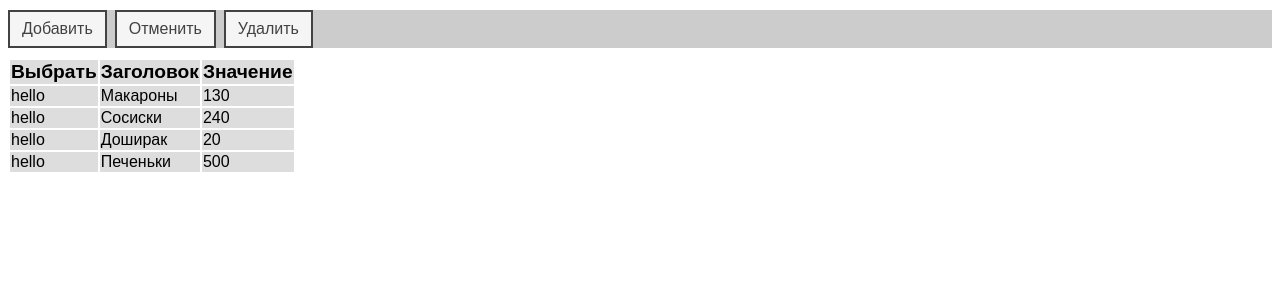
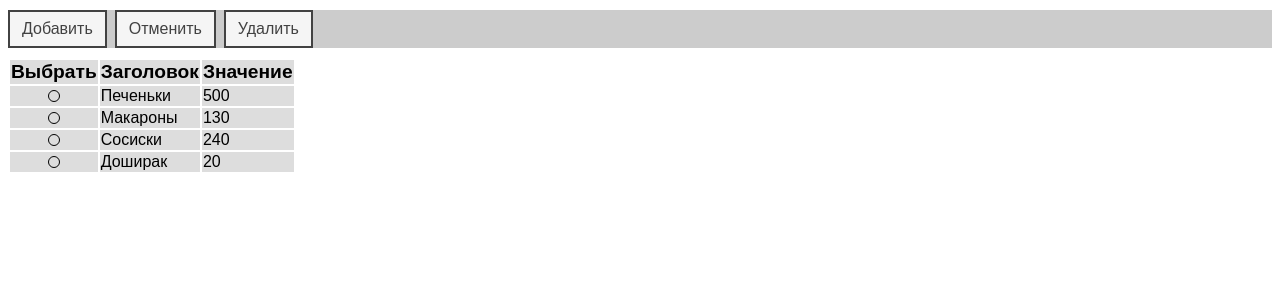
Before and after one commit to vgsnv/mgm-articles, a React app: page / in a window 1280 px wide. Both pictures are taken after a click on the button "Изменить". Shown: the top 300 px of the page. Built offline with nearby package versions, Linux system fonts and the light colour scheme; the HTML template or start-up script is replaced by a standard one.

Commit message:
Add ArticlesSelect

```diff
--- a/src/components/Articles/Articles.tsx
+++ b/src/components/Articles/Articles.tsx
@@ -2,17 +2,22 @@ import * as React from 'react';
 import * as css from './Articles.styl';
 
 import { Articles as Entities } from 'store/db/articles';
+import { Articles as Articles } from 'store/app/articles';
+
 import { Mode } from 'store/app/mode';
+
+import SelectItem from 'components/General/SelectItem/SelectItem'
 
 export interface Props{
   entities: Entities,
-  articles: Array<string>,
+  articles: Articles,
   mode: Mode,
 };
 
 export interface Dispatch{
   onClickTitle: () => void;
   onClickValue: () => void;
+  articlesSelect: (key: string) => void;
 };
 
 interface State{
@@ -44,21 +49,25 @@ export class ArticleList extends React.Component<Props & Dispatch, State> {
       entities,
       articles,
       mode,
+      articlesSelect,
     } = this.props;
 
-    return articles.map( id => {
+    return Object.keys(articles).map(key => {
+
+      const selectItemClick = () =>{
+        articlesSelect(key);
+      }
 
       return(
-        <tr key={id} className={css.article}>
+        <tr key={key} className={css.article}>
           {mode === Mode.CHANGING &&
             <td className={css.articleDelete}>
-              hello
+              <SelectItem  selectStatus = {articles[key].isSelect} onClick = { selectItemClick }/>
             </td>}
-          <td className={css.artilceTitle} >{entities[id].title}</td>
-          <td className={css.artilceValue}>{entities[id].value}</td>
+          <td className={css.artilceTitle} >{entities[key].title} {articles[key].isSelect}</td>
+          <td className={css.artilceValue}>{entities[key].value}</td>
         </tr>);
-
-    });
+    })
 
   };
 
--- a/src/components/Articles/ArticlesCont.ts
+++ b/src/components/Articles/ArticlesCont.ts
@@ -2,7 +2,7 @@ import * as React from 'react';
 import { connect } from 'react-redux';
 
 import { ArticleList, Props, Dispatch } from './Articles';
-import { articles } from 'store/app/articles'
+import { articles, articlesSelect } from 'store/app/articles'
 
 type MapStateToProps = Props;
 
@@ -17,7 +17,7 @@ type MapDispatchToProps = Dispatch;
 const mapDispatchToProps = (dispatch): MapDispatchToProps =>({
   onClickTitle: () => {console.log('Order by Title')},
   onClickValue: () => {console.log('Order by Value')},
-  // articlesSelect: (key) => {dispatch(articlesSelect(key))}
+  articlesSelect: (key) => {dispatch(articlesSelect(key))},
 })
 
 const ArticlesCont = connect<MapStateToProps, MapDispatchToProps, {} >(mapStateToProps, mapDispatchToProps)(ArticleList);
--- /dev/null
+++ b/src/components/General/SelectItem/SelectItem.styl
@@ -0,0 +1,13 @@
+.item
+  border-radius 100%
+  width 10px
+  height 10px
+  border 1px solid #000
+  cursor pointer
+  margin 0 auto
+
+.item-nonselect
+  background-color #fff
+
+.item-select
+  background-color #000
--- /dev/null
+++ b/src/components/General/SelectItem/SelectItem.tsx
@@ -0,0 +1,28 @@
+import * as React from 'react';
+import * as css from './SelectItem.styl';
+
+interface Props{
+  selectStatus: boolean;
+  onClick: () => void;
+};
+
+interface State{
+
+};
+
+export default class SelectItem extends React.Component<Props, State> {
+
+  render(){
+
+    const {
+      selectStatus,
+      onClick
+    } = this.props;
+
+    return (<div
+              onClick = { onClick }
+              className = { [css.item, selectStatus ? css.itemSelect : css.itemNonselect ].join(' ')}>
+            </div>);
+
+  };
+};
--- a/src/index.tsx
+++ b/src/index.tsx
@@ -28,4 +28,4 @@ ReactDOM.render(
 );
 
 store.dispatch(dbArticlesAdd({id: '1905', title: 'Печеньки', value: 500}));
-store.dispatch(appArticlesAdd('1905'));
+store.dispatch(appArticlesAdd({id: '1905', isSelect: true}));
--- a/src/store/app/articles.ts
+++ b/src/store/app/articles.ts
@@ -1,25 +1,38 @@
 const ARTICLES_ADD = 'APP/ARTICLES_ADD';
-const ARTICLES_REMOVE = 'APP/ARTICLES_REMOVE';
+const ARTICLES_SELECT = 'APP/ARTICLES_SELECT';
 
-export const articlesAdd = (id: string) => ({
+interface Article {
+  readonly id: string;
+  readonly isSelect: boolean;
+};
+
+export interface Articles {
+  [key: string]: Article
+};
+
+export const articlesAdd = (data: Article) => ({
   type: ARTICLES_ADD,
+  data: data
+});
+
+export const articlesSelect= (id: string) => ({
+  type: ARTICLES_SELECT,
   data: id
 });
 
-export const articlesRemove = (id: string) => ({
-  type: ARTICLES_REMOVE,
-  data: id
-});
+const defaultArticles = {
+  '19df4': { id: '19df4', isSelect: false },
+  '19df3': { id: '19df4', isSelect: false },
+  '19df5': { id: '19df4', isSelect: false },
+};
 
-const defaultArticles = ['19df4', '19df3', '19df5'];
-
-export const articles = (articles: Array<string> = defaultArticles, action) => {
+export const articles = (articles: Articles = defaultArticles, action) => {
 
   switch(action.type){
     case ARTICLES_ADD:
-      return [...articles, action.data];
-    case ARTICLES_REMOVE:
-      return articles.filter((value: string)=> value !== action.data)
+      return {...articles, [action.data.id]: action.data};
+    case ARTICLES_SELECT:
+      return {...articles, [action.data]: {...articles[action.data], isSelect: !articles[action.data].isSelect } }
     default:
       return articles;
   }
```
